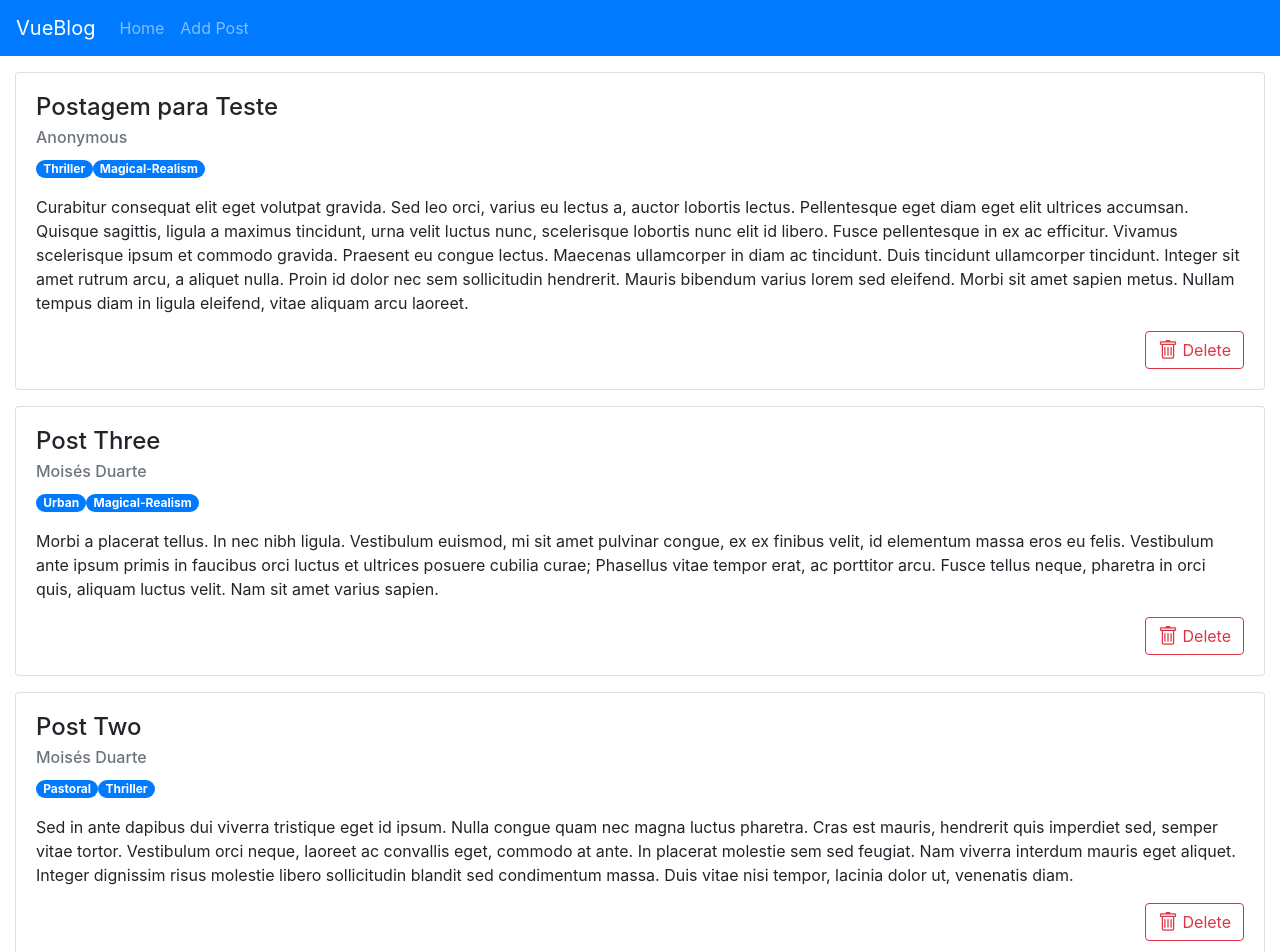
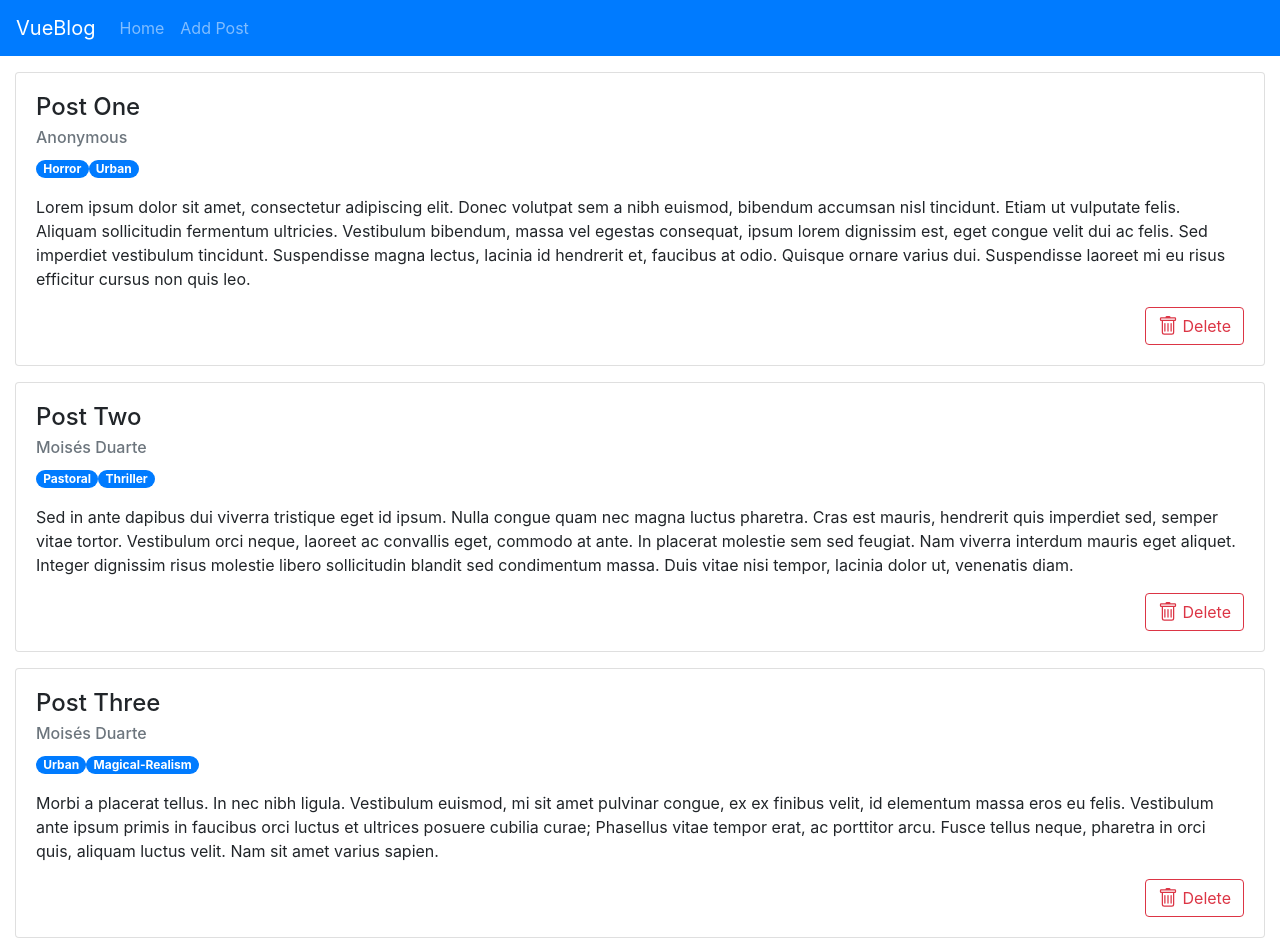
Before and after one commit to MoisesDuarte/vue-blog, a Vue app: page /#/ in a window 1280 px wide. Shown: the top 952 px of the page. Built offline with nearby package versions, Linux system fonts and the light colour scheme; data requests are answered from the project's data file.

Commit message:
Implementing delete function in BlogPostList component

```diff
--- a/db.json
+++ b/db.json
@@ -1,7 +1,7 @@
 {
   "posts": [
     {
-      "id": 1,
+      "id": 0,
       "title": "Post One",
       "author": "Anonymous",
       "categories": [
@@ -11,7 +11,7 @@
       "content": "Lorem ipsum dolor sit amet, consectetur adipiscing elit. Donec volutpat sem a nibh euismod, bibendum accumsan nisl tincidunt. Etiam ut vulputate felis. Aliquam sollicitudin fermentum ultricies. Vestibulum bibendum, massa vel egestas consequat, ipsum lorem dignissim est, eget congue velit dui ac felis. Sed imperdiet vestibulum tincidunt. Suspendisse magna lectus, lacinia id hendrerit et, faucibus at odio. Quisque ornare varius dui. Suspendisse laoreet mi eu risus efficitur cursus non quis leo. "
     },
     {
-      "id": 2,
+      "id": 1,
       "title": "Post Two",
       "author": "Moisés Duarte",
       "categories": [
@@ -21,7 +21,7 @@
       "content": "Sed in ante dapibus dui viverra tristique eget id ipsum. Nulla congue quam nec magna luctus pharetra. Cras est mauris, hendrerit quis imperdiet sed, semper vitae tortor. Vestibulum orci neque, laoreet ac convallis eget, commodo at ante. In placerat molestie sem sed feugiat. Nam viverra interdum mauris eget aliquet. Integer dignissim risus molestie libero sollicitudin blandit sed condimentum massa. Duis vitae nisi tempor, lacinia dolor ut, venenatis diam."
     },
     {
-      "id": 3,
+      "id": 2,
       "title": "Post Three",
       "author": "Moisés Duarte",
       "categories": [
--- a/src/components/BlogPostList.vue
+++ b/src/components/BlogPostList.vue
@@ -5,7 +5,7 @@
                 <p><b-badge v-for="category in blog.categories" :key='category' pill variant="primary">{{category}}</b-badge></p>
                 <p>{{blog.content}}</p>
             </b-card-text>
-            <b-button variant="outline-danger" class="float-right"><b-icon-trash/> Delete</b-button>
+            <b-button v-on:click.prevent="deletePost(blog.id)" variant="outline-danger" class="float-right"><b-icon-trash/> Delete</b-button>
         </b-card>
     </div>
 </template>
@@ -18,7 +18,11 @@ export default {
     }
   },
   created() {
-    this.Axios.get('http://localhost:3000/posts?_sort=id&_order=desc')
+    this.getPosts();
+  },
+  methods: {
+      getPosts : function() {
+        this.Axios.get('http://localhost:3000/posts')
         .catch(err => {
             console.log(err);
         })
@@ -26,6 +30,20 @@ export default {
             console.log(response);
             this.blogs = response.data.slice(0, 5);
         })
+      },
+      deletePost : function(blogId) {
+          this.Axios.delete(`http://localhost:3000/posts/${blogId}`)
+          .catch(err => {
+              console.log(err);
+          })
+          .then(response => {
+              console.log(response.data);
+
+              // Removing from local array
+              var removeIndex = this.blogs.map(function(item) { return item.id }).indexOf(blogId);
+              this.blogs.splice(removeIndex, 1);
+          })
+      }
   }
 }
 </script>
```
Lines whose indentation alone changed are shown as unchanged.
